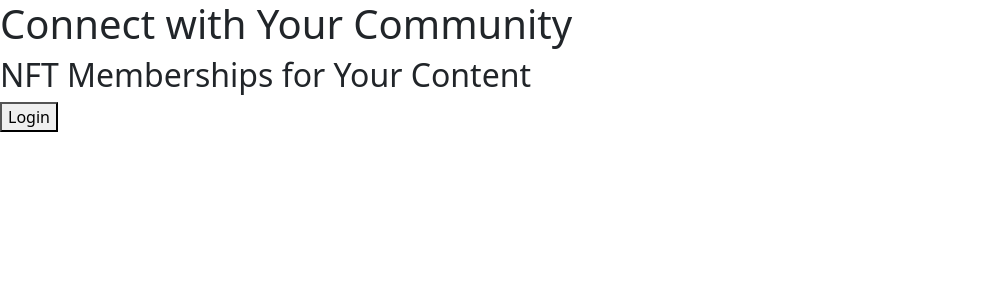
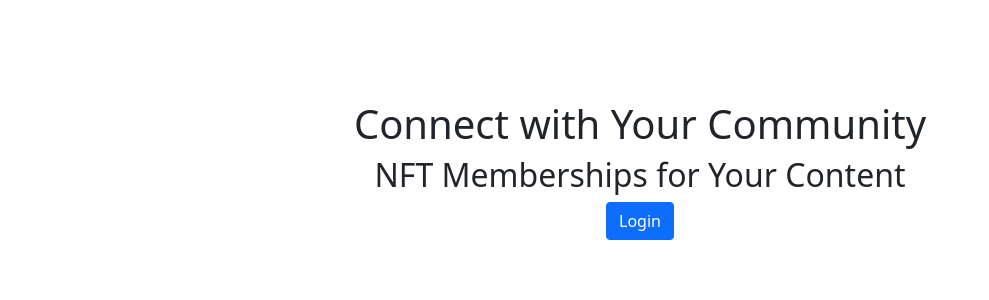
Before and after one commit to ajtraxler/MembershipNFTs, a React (Create React App) app: page / in a window 1280 px wide. Shown: the top 300 px of the page, without its empty margins (0-989 px from the left). Built offline with nearby package versions, Linux system fonts and the light colour scheme; what ipfs-http-client would draw is missing.

Commit message:
minting page without compartments

```diff
--- a/src/pages/FormComponent.js
+++ b/src/pages/FormComponent.js
@@ -1,10 +1,10 @@
 import React from 'react';
 import { useState } from 'react';
+import { Navigate, useNavigate, useLocation } from 'react-router-dom';
 import { Form, Button } from 'react-bootstrap';
 // import upload from '../apiServices/upload';
 import { create } from 'ipfs-http-client'
 const client = create('https://ipfs.infura.io:5001/api/v0')
-
 
 
 function FormComponent() {
@@ -16,6 +16,9 @@ function FormComponent() {
   const [quantityN, setQuantityN] = useState(0);
   const [priceN, setPriceN] = useState(0);
   const [quantN, setQuantN] = useState(0);
+  const navigate = useNavigate();
+  // const location = useLocation();
+  // const state = location.state;
 
 
 
@@ -65,17 +68,17 @@ function FormComponent() {
 
   async function submitHandlerForm(e) {
     e.preventDefault();
-    // setNftName(e.target.group.formNFTName.value);
     const nftName = document.getElementById('formNFTName').value;
-    // setCreatorN(e.target.formCreatorName.value);
+    setNftName(nftName);
     const creatorName = document.getElementById('formCreatorName').value;
-    // setDescriptionN(e.target.info.value);
+    setCreatorN(creatorName);
     const description = document.getElementById('info').value;
-    // setQuantityN(e.target.quantity.value);
+    setDescriptionN(description);
     const quantity = document.getElementById('quantity').value;
-    // setPriceN(e.target.price.value);
+    setQuantityN(quantity);
+    // setQuantN(e.target.quantity.value);
     const price = document.getElementById('price').value;
-    // setQuantN(e.target.quantity.value);
+    setPriceN(price);
     console.log(nftName, creatorName, description, quantity, price);
 
     // //according to NFT standard on opensea
@@ -103,6 +106,7 @@ function FormComponent() {
     // console.log("all single values", nftName, creatorN, descriptionN, quantityN, priceN, quantN);
     // console.log("now call smart contract");
 
+    navigate('../minting', { state: { metaData } });
 
 
     //update all states for ssmart contrtact call
--- /dev/null
+++ b/src/pages/Login.css
@@ -0,0 +1,4 @@
+.designStart {
+  margin: 100px;
+  text-align: center;
+}
--- a/src/pages/Login.js
+++ b/src/pages/Login.js
@@ -1,10 +1,12 @@
 import React from 'react';
-import { useNavigate } from 'react-router-dom';
+import { Navigate, useNavigate } from 'react-router-dom';
 import { ethers } from 'ethers';
+import { Button } from 'react-bootstrap';
 
 
 
 function Login() {
+  const navigate = useNavigate();
   // const navigate = useNavigate();
   const handleFunction = async () => {
     console.log("log in");
@@ -13,10 +15,11 @@ function Login() {
       //find etehr accouont
       window.ethereum.request({ method: "eth_requestAccounts" });
       //declare provier to be
-      const provider = new ethers.providers.Web3Provider(window.ethereum);
-      console.log("le provider", provider);
+      const provider = await new ethers.providers.Web3Provider(window.ethereum);
+      console.log(provider);
       //create ethers.js contract insntance loaded up with deployed contract,ABI and signer;
       //const contract= new ethers.Contract(address, abi,provider);
+      navigate('./Start');
     }
 
     catch (err) {
@@ -24,10 +27,10 @@ function Login() {
     }
   }
   return (
-    <div>
+    <div className="designStart">
       <h1>Connect with Your Community</h1>
       <h2>NFT Memberships for Your Content</h2>
-      <button onClick={handleFunction}>Login</button>
+      <Button onClick={handleFunction}>Login</Button>
     </div>
   )
 }
--- /dev/null
+++ b/src/pages/Minting.css
@@ -0,0 +1,4 @@
+.formBody {
+  margin: 33%;
+
+}
--- a/src/pages/Minting.js
+++ b/src/pages/Minting.js
@@ -1,15 +1,35 @@
 import React from 'react'
 import Navigation from './Navigation'
+import { Button } from 'react-bootstrap';
+import { useLocation } from 'react-router-dom';
 
 
 function Minting() {
+  const location = useLocation();
+  const state = location.state;
+  console.log(state.metaData, "this iss the state creator name");
+  const data = state.metaData;
   return (
     <div>
       <div>
-
         <Navigation />
       </div>
-      <div>Minting</div>
+      <div className='formBody'>
+        <br></br>
+        <div class="text-center bg-light card" >
+          <img src={data.image} class="card-img-top" />
+          <br></br>
+          <br></br>
+          <h1>{data.name} by {data.attributes[1].value}</h1>
+          <h5>Info: {data.description}</h5>
+          <h5>Total number of NFTS: {data.attributes[0].value}</h5>
+
+          <br></br>
+          <br></br>
+
+          <Button>Mint the Drop!</Button>
+        </div>
+      </div>
     </div>
   )
 }
```
